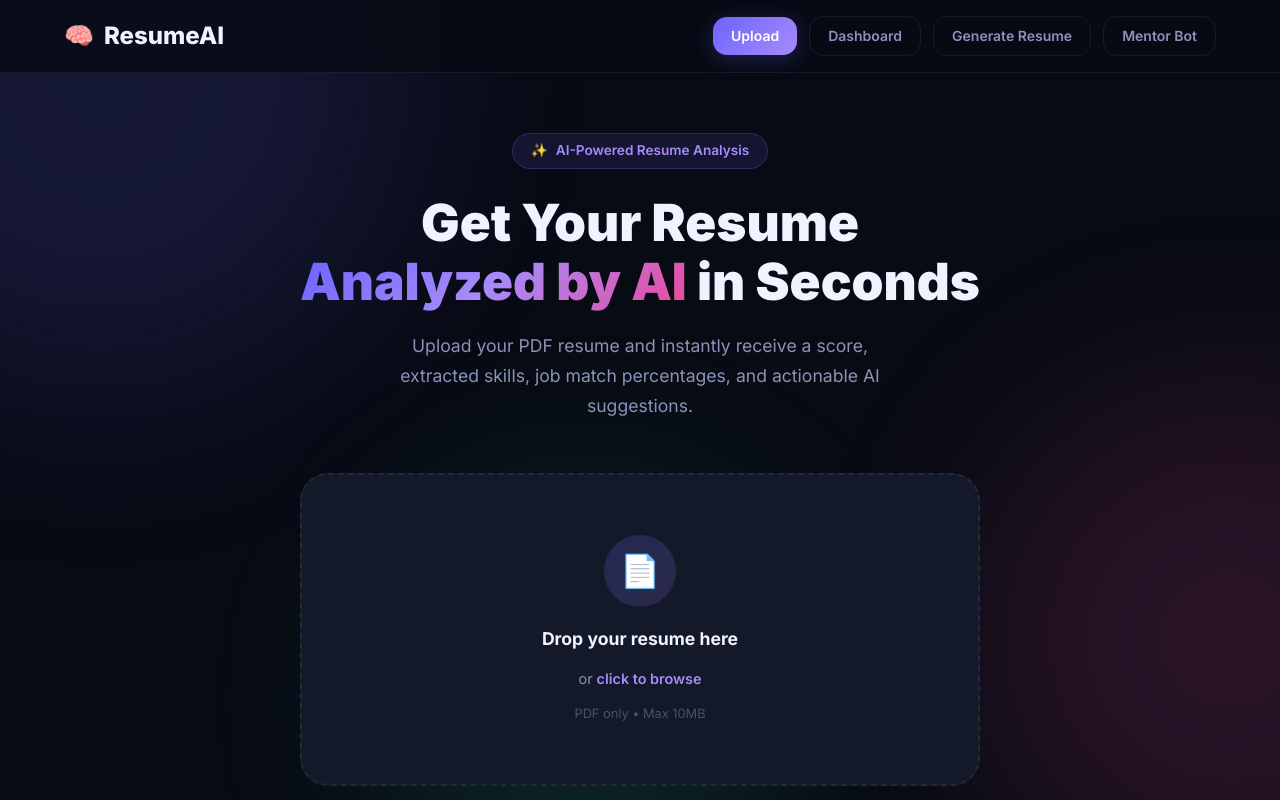
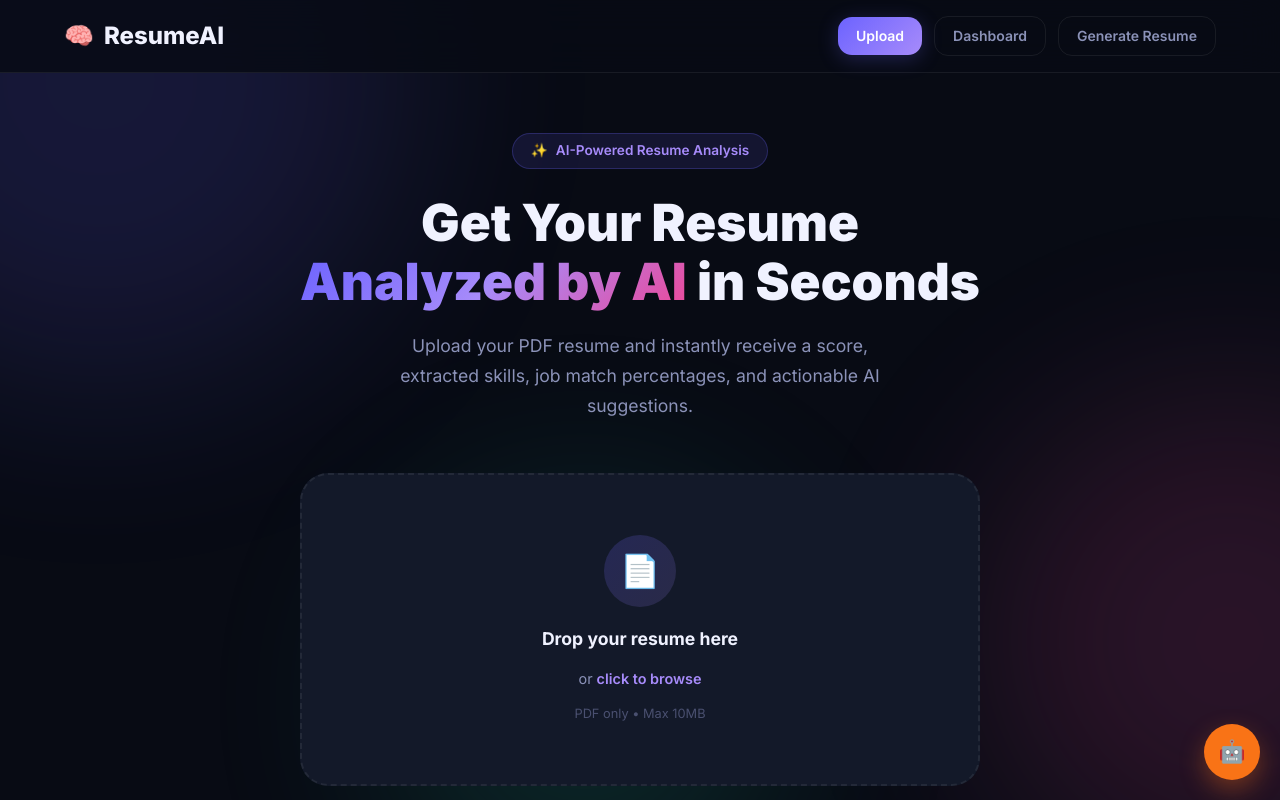
Before and after one commit to kishore0000123/AI-Resume-Analyzer, a React (Vite) app in the folder client/: page / in a window 1280 px wide. Shown: the top 800 px of the page. Built offline with nearby package versions, Linux system fonts and the light colour scheme.

Commit message:
Update app routing and navbar links

```diff
--- a/client/src/App.jsx
+++ b/client/src/App.jsx
@@ -3,7 +3,7 @@ import Navbar from "./components/Navbar";
 import Home from "./pages/Home";
 import Dashboard from "./pages/Dashboard";
 import GenerateResume from "./pages/GenerateResume";
-import MentorBot from "./pages/MentorBot";
+import FloatingBot from "./components/FloatingBot";
 
 export default function App() {
   return (
@@ -21,8 +21,8 @@ export default function App() {
           <Route path="/" element={<Home />} />
           <Route path="/dashboard" element={<Dashboard />} />
           <Route path="/generate-resume" element={<GenerateResume />} />
-          <Route path="/mentor-bot" element={<MentorBot />} />
         </Routes>
+        <FloatingBot />
       </div>
     </BrowserRouter>
   );
--- a/client/src/components/Navbar.jsx
+++ b/client/src/components/Navbar.jsx
@@ -19,9 +19,6 @@ export default function Navbar() {
           <Link to="/generate-resume" className={pathname === "/generate-resume" ? "btn btn-primary" : "btn btn-ghost"} style={{ padding: "8px 18px", fontSize: "0.875rem" }}>
             Generate Resume
           </Link>
-          <Link to="/mentor-bot" className={pathname === "/mentor-bot" ? "btn btn-primary" : "btn btn-ghost"} style={{ padding: "8px 18px", fontSize: "0.875rem" }}>
-            Mentor Bot
-          </Link>
         </div>
       </div>
     </nav>
```
